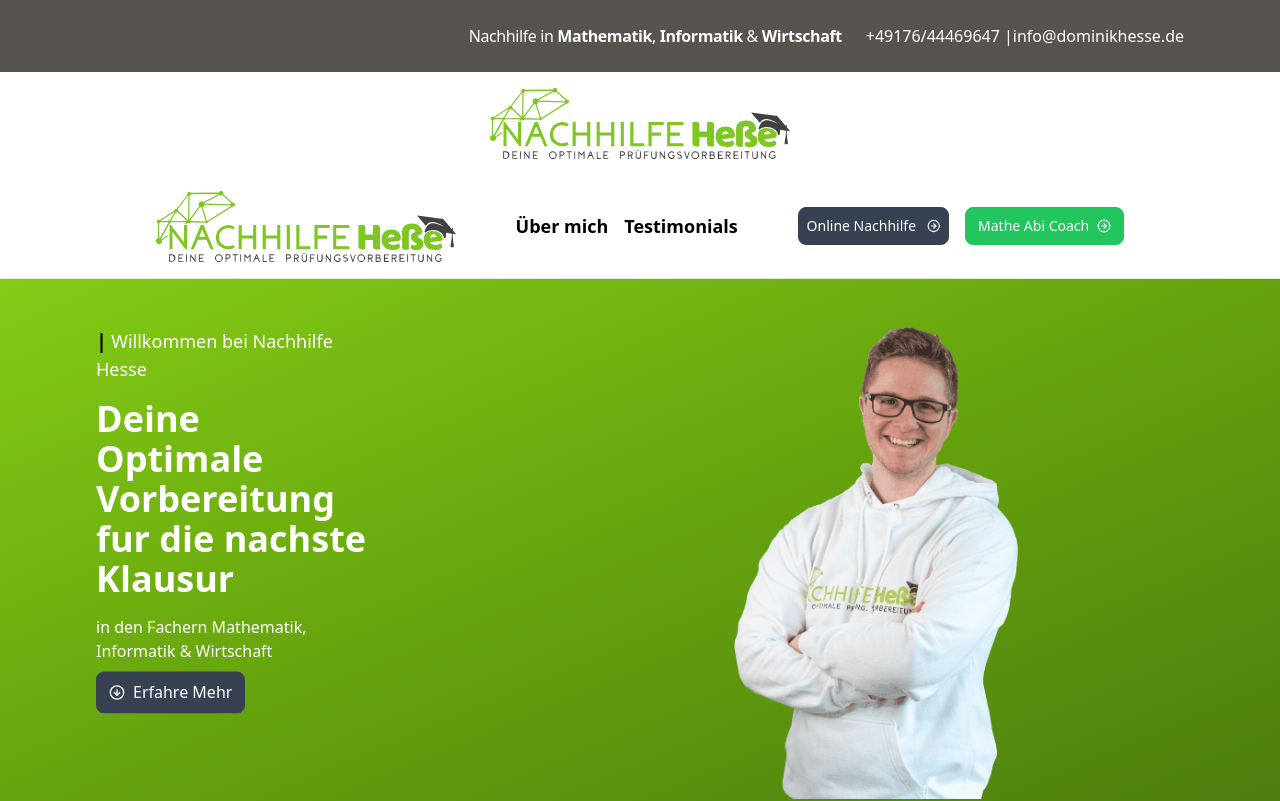
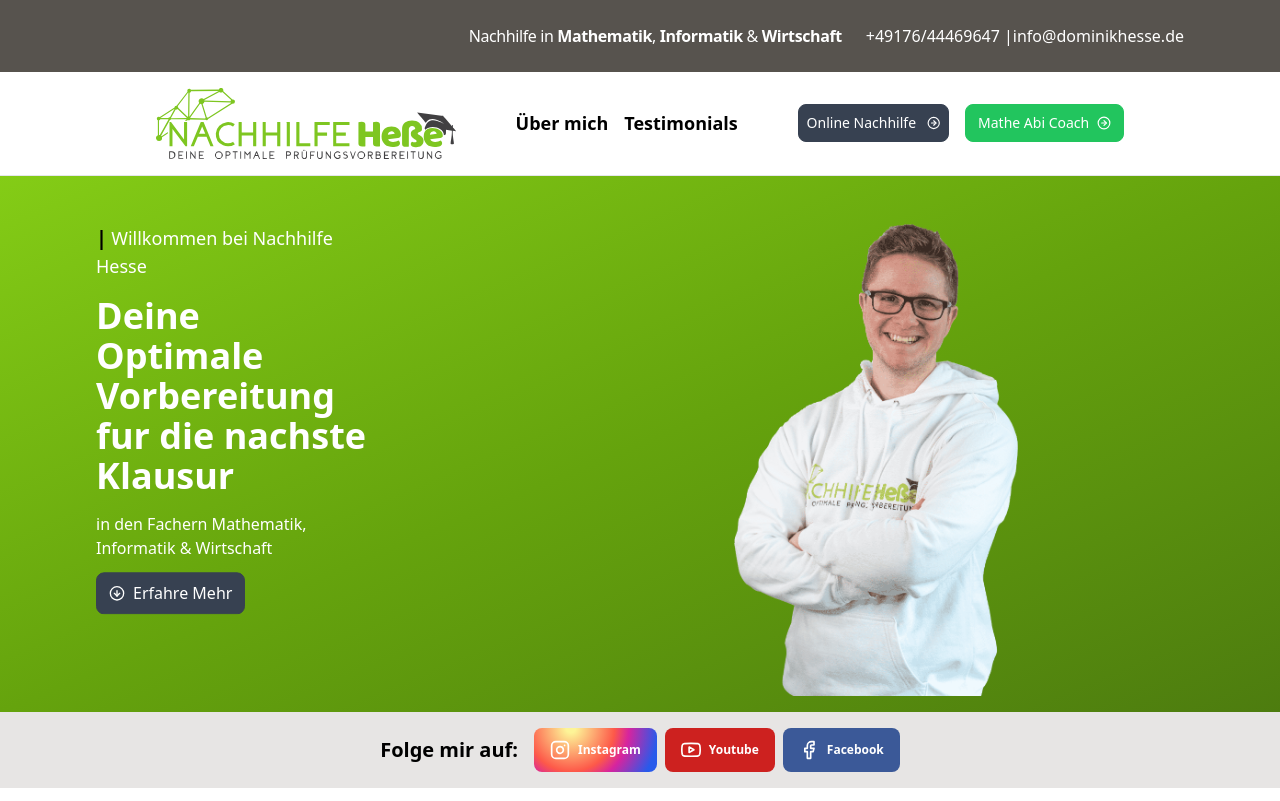
Before and after one commit to Maduki-tech/dominikhesse, a Next.js app: page / in a window 1280 px wide. Shown: the top 801 px of the page. Built offline with nearby package versions, Linux system fonts and the light colour scheme.

Commit message:
fix popup menu

```diff
--- a/src/Components/Navbar.tsx
+++ b/src/Components/Navbar.tsx
@@ -87,7 +87,7 @@ export default function Navbar() {
                 </div>
             </div>
 
-            <div className="flex items-center justify-evenly px-8 xl:px-96">
+            <div className="flex items-center md:hidden justify-evenly px-8 xl:px-96">
                 <motion.div
                     initial={{ scale: 0 }}
                     animate={{ scale: 1 }}
@@ -115,11 +115,11 @@ export default function Navbar() {
             <div
                 className={`${
                     isMenuOpen ? 'block' : 'hidden'
-                } xl:flex items-center xl:justify-evenly absolute right-0 w-1/2 xl:w-auto bg-opacity-80 bg-white xl:px-24 px-96 xl:bg-transparent xl:py-0 xl:relative`}
+                } xl:flex items-center xl:justify-evenly absolute right-0 w-1/2 xl:w-auto bg-opacity-80 bg-white xl:px-24 2xl:px-96 p-2 xl:bg-transparent xl:py-0 xl:relative`}
                 style={{
                     zIndex: 10,
                     top: '100%',
-                    transition: 'all 0.3s ease-in-out',
+                    transition: 'all 0.5s ease-in-out',
                     backdropFilter: 'blur(10px)',
                 }}
             >
@@ -127,7 +127,7 @@ export default function Navbar() {
                     initial={{ scale: 0 }}
                     animate={{ scale: 1 }}
                     transition={{ duration: 0.5, ease: 'easeOut' }}
-                    className="py-4 w-full xl:w-auto"
+                    className="py-4 w-full xl:w-auto hidden md:block"
                 >
                     <Link href="/">
                         <Image
```
